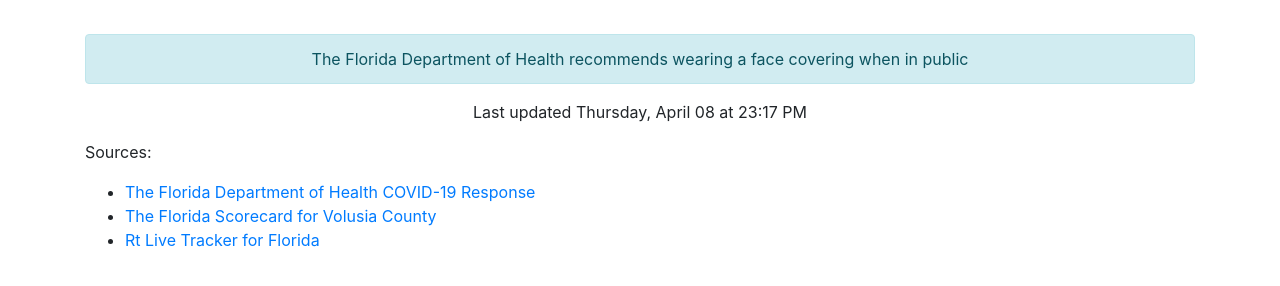
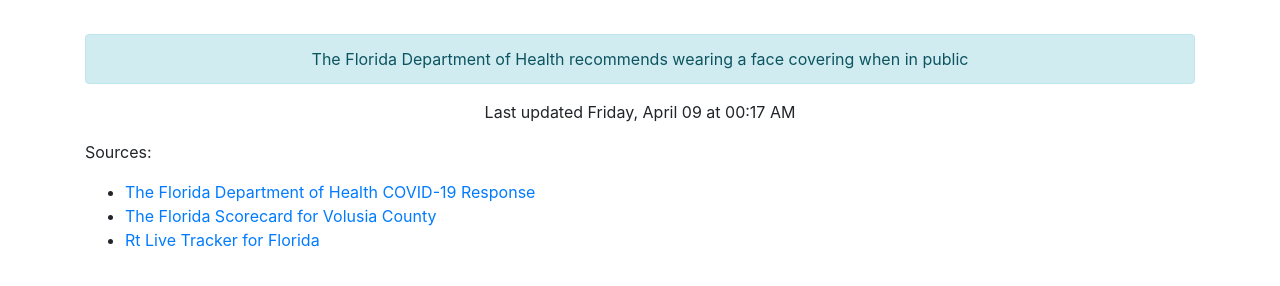
Before and after one commit to thinkjson/timeforchurch, a Jekyll site: the page built from index.md, in a window 1280 px wide. Shown: the part 544-830 px from the top of the page. Built offline with Jekyll 4.4.1, drawn with Linux system fonts in a browser that asks for light colours; our own code applies the rules of GitHub Pages for plain Markdown files.

Commit message:
Updating data

```diff
--- a/_includes/data.html
+++ b/_includes/data.html
@@ -10,4 +10,4 @@
     <div class="outcome text-success">YES</div>
     <div class="alert alert-info" role="alert">The Florida Department of Health recommends wearing a face covering when in public</div>
 
-    <p>Last updated Thursday, April 08 at 23:17 PM</p>
+    <p>Last updated Friday, April 09 at 00:17 AM</p>
```
